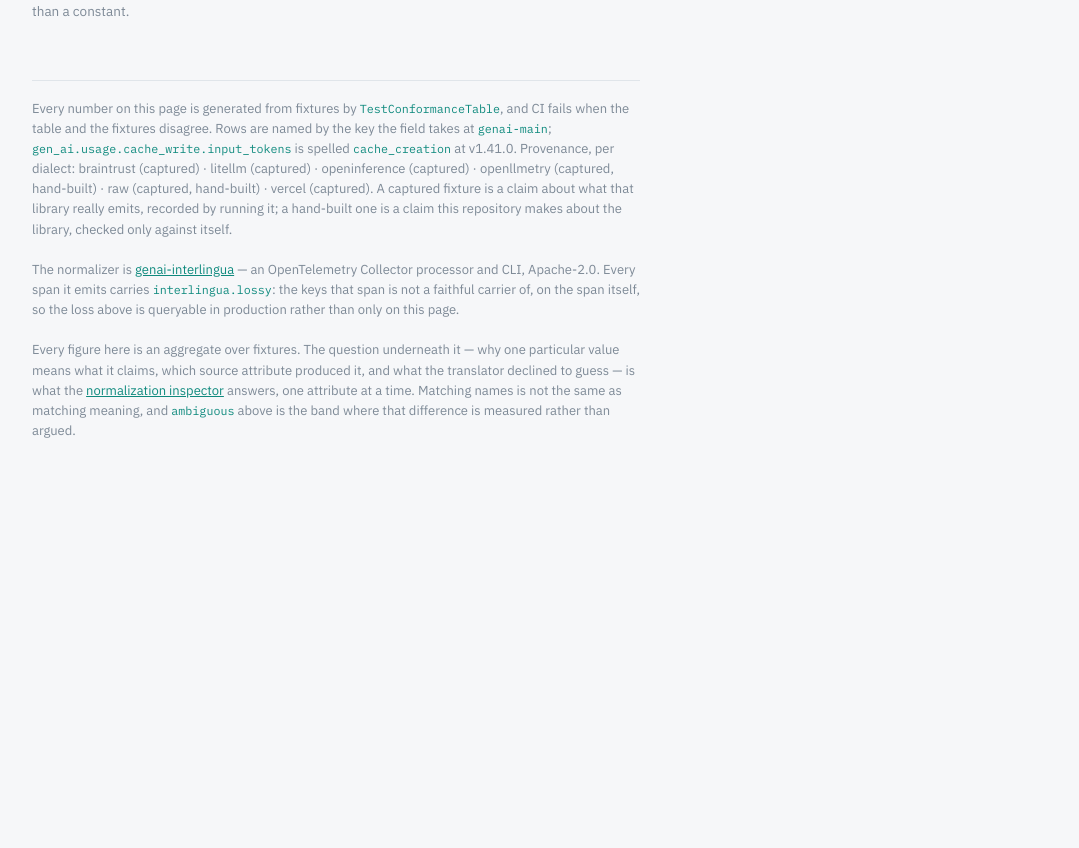
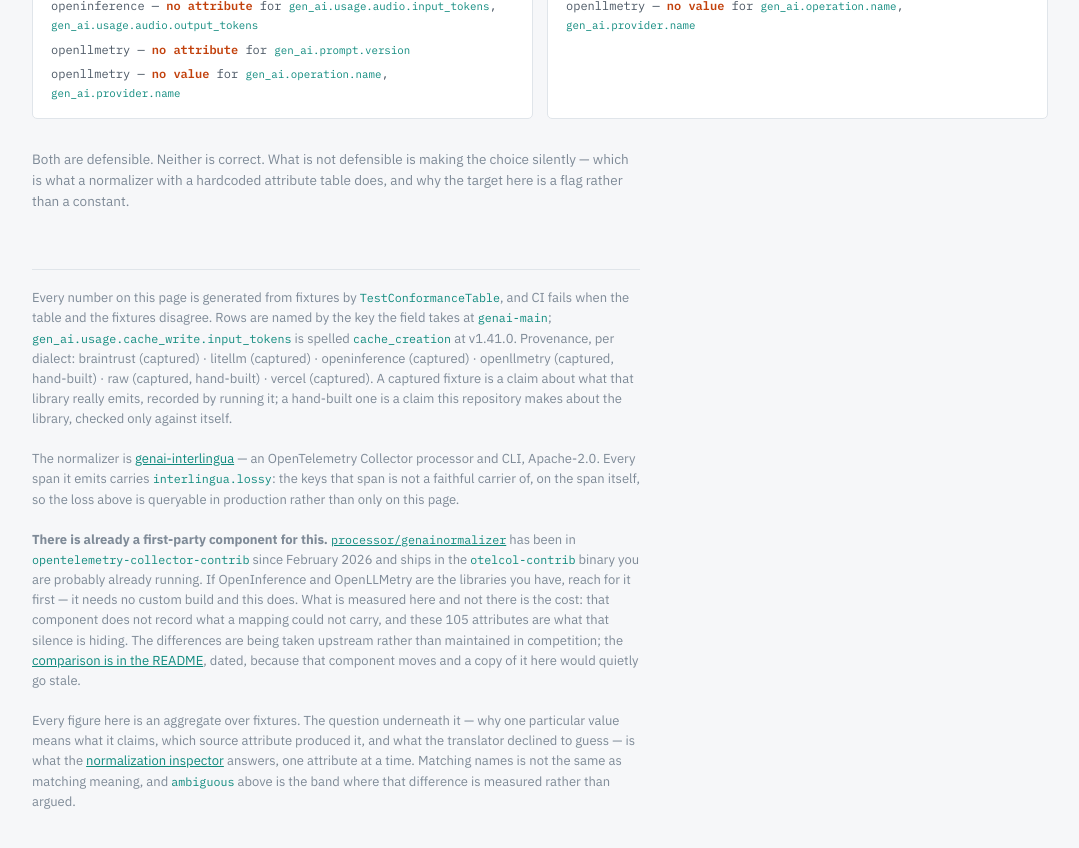
Before and after one commit to Grace/grace.github.io, a Jekyll site: the page demos/genai-interlingua/conformance.html, which Jekyll copies as it is, in a window 1280 px wide and 900 px high, scrolled down 3060 px. Shown: the top 848 px of the window, without its empty margins (100-1179 px from the left). Built offline with Jekyll 4.4.1, drawn with Linux system fonts in a browser that asks for light colours; before the commit the page ends 3589 px from its top, so only the background shows below that; some of the changed text lies outside the part shown.

Commit message:
Say how this differs from the upstream GenAI normalizer
The conformance page now answers the obvious question -- why not use the
component already in otelcol-contrib -- by conceding it and naming the
gap: that component does not record what a mapping could not carry, and
the 105 attributes on the page are what that silence hides. A link to the
dated comparison rather than a copy of it, because it is a claim about a
codebase that moves.

Plus the note that none of the four loss reasons is a spelling problem,
which is the semantic-interoperability argument made with measurements
rather than adjectives.

Signed-off-by: Grace <grace@gracefulco.de>

```diff
--- a/demos/genai-interlingua/conformance.html
+++ b/demos/genai-interlingua/conformance.html
@@ -158,6 +158,17 @@
     <div class="flow" id="flow"></div>
     <div class="legend" id="legend"></div>
     <p class="note">
+      <b>None of these is a spelling problem.</b> Renaming
+      <code>prompt_tokens</code> to <code>gen_ai.usage.input_tokens</code> is the part that
+      looks like the work and is the part a lookup table can do. Every band above is the
+      other kind: <b>no field</b> means the conventions have no <em>concept</em> for it,
+      not merely no name for it; <b>unstructured</b> is a blob the schema cannot type;
+      <b>flattened</b> is structure that existed in the source and has no canonical form;
+      and <b>ambiguous</b> is one attribute that could have meant two different fields,
+      recorded rather than guessed at. Matching names is not matching meaning, and this
+      is where the difference is measured.
+    </p>
+    <p class="note">
       <b>Lost to the vocabulary, not deleted.</b> Under the default
       <code>originals: keep</code> every attribute above is still on the span, under the
       name its library gave it. What it lacks is a <code>gen_ai.*</code> name, so a query
@@ -218,6 +229,18 @@
     &mdash; an OpenTelemetry Collector processor and CLI, Apache-2.0. Every span it emits carries
     <code>interlingua.lossy</code>: the keys that span is not a faithful carrier of, on the span
     itself, so the loss above is queryable in production rather than only on this page.
+    <br><br>
+    <b>There is already a first-party component for this.</b>
+    <a href="https://github.com/open-telemetry/opentelemetry-collector-contrib/tree/main/processor/genainormalizerprocessor"><code>processor/genainormalizer</code></a>
+    has been in <code>opentelemetry-collector-contrib</code> since February 2026 and ships in the
+    <code>otelcol-contrib</code> binary you are probably already running. If OpenInference and
+    OpenLLMetry are the libraries you have, reach for it first &mdash; it needs no custom build and
+    this does. What is measured here and not there is the cost: that component does not record what
+    a mapping could not carry, and these 105 attributes are what that silence is hiding. The
+    differences are being taken upstream rather than maintained in competition; the
+    <a href="https://github.com/Grace/genai-interlingua#components-covering-similar-use-cases">comparison
+    is in the README</a>, dated, because that component moves and a copy of it here would quietly
+    go stale.
     <br><br>
     Every figure here is an aggregate over fixtures. The question underneath it &mdash; why one
     particular value means what it claims, which source attribute produced it, and what the
```
Also changed, not shown: 2 other files.
